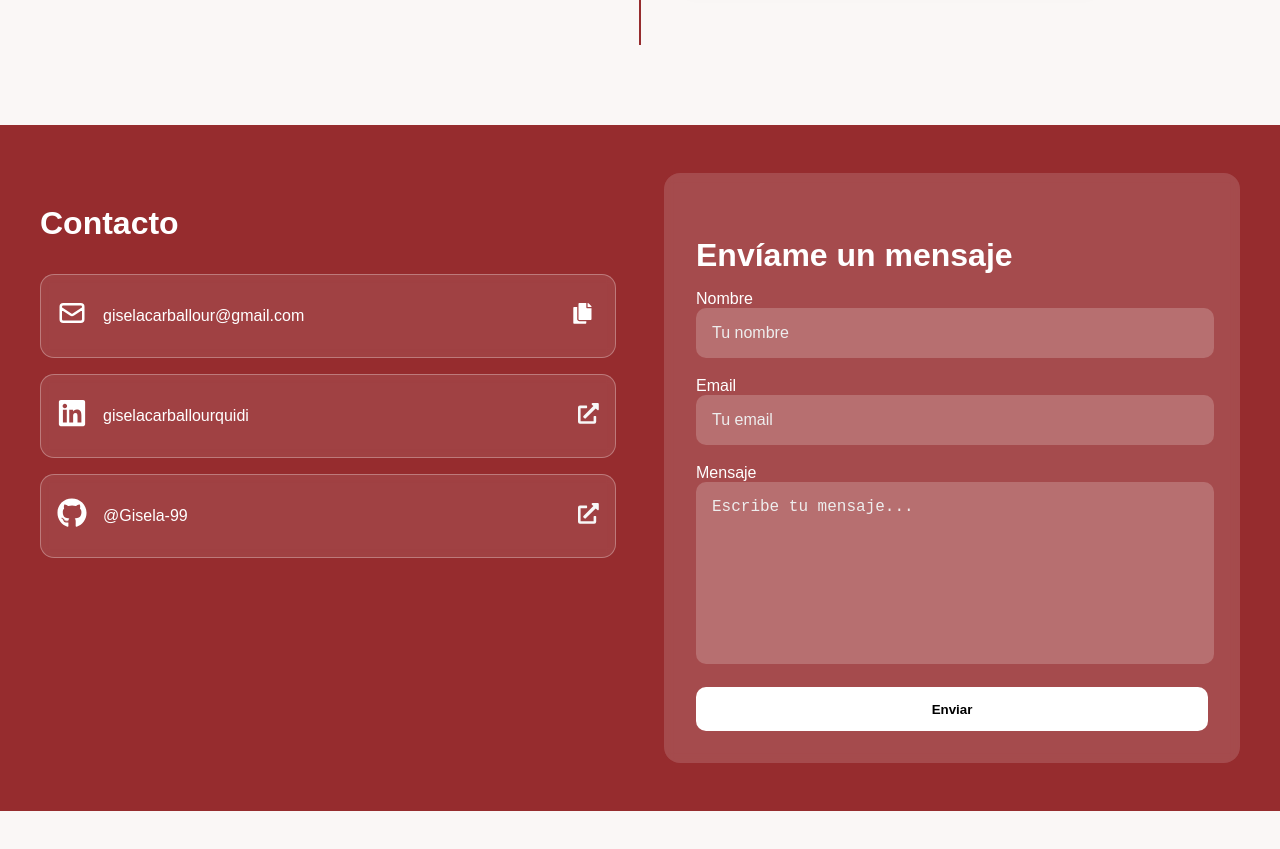
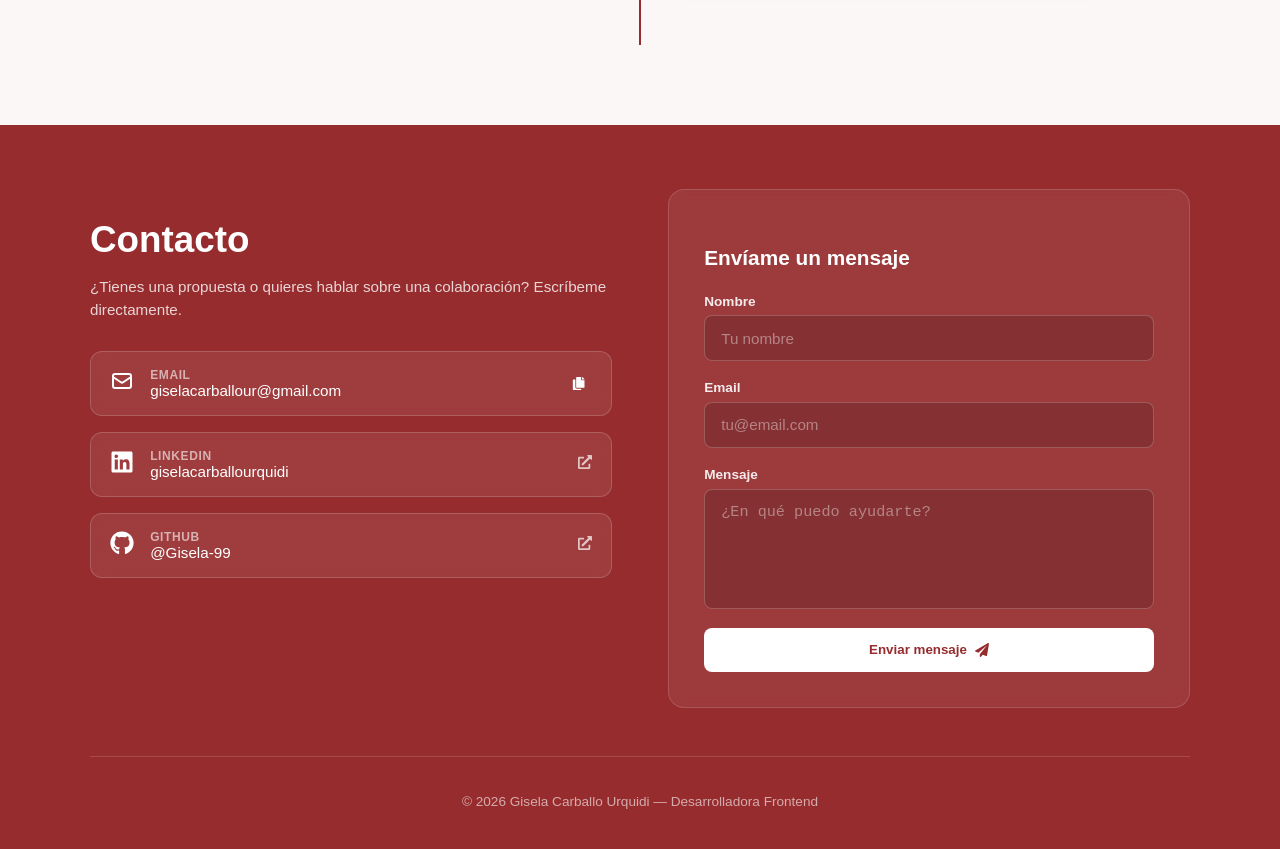
Before and after one commit to Gisela-99/giselacarballo, a React (Vite) app in the folder Portafolio/: page / in a window 1280 px wide. Shown: the part 5260-6109 px from the top of the page. Before the commit the page ends 6071 px from the top, so only its background shows below. Built offline with nearby package versions, Linux system fonts and the light colour scheme.

Commit message:
refactor: migra estilos del Footer a CSS Modules

```diff
--- /dev/null
+++ b/Portafolio/src/components/Footer/Footer.module.css
@@ -0,0 +1,225 @@
+.footerContainer {
+  background: #962c2e;
+  padding: 4rem 1.5rem 2rem 1.5rem;
+  color: white;
+}
+
+.footerGrid {
+  display: grid;
+  grid-template-columns: 1fr 1fr;
+  gap: 3.5rem;
+  max-width: 1100px;
+  margin: 0 auto;
+}
+
+.footerTitle {
+  font-size: clamp(1.8rem, 3vw, 2.3rem);
+  margin-bottom: 0.5rem;
+  font-weight: 700;
+}
+
+.contactSubtitle {
+  font-size: 0.95rem;
+  color: rgba(255, 255, 255, 0.8);
+  margin-bottom: 1.8rem;
+  line-height: 1.5;
+}
+
+.cardsWrapper {
+  display: flex;
+  flex-direction: column;
+  gap: 1rem;
+}
+
+/* CONTACT CARDS */
+.contactCard,
+.contactCardLink {
+  display: flex;
+  align-items: center;
+  gap: 1rem;
+  padding: 1rem 1.2rem;
+  background: rgba(255, 255, 255, 0.08);
+  border-radius: 12px;
+  backdrop-filter: blur(8px);
+  border: 1px solid rgba(255, 255, 255, 0.18);
+  transition: all 0.3s cubic-bezier(0.16, 1, 0.3, 1);
+  text-decoration: none;
+  color: white;
+}
+
+.contactCardLink:hover,
+.contactCard:hover {
+  transform: translateY(-3px);
+  background: rgba(255, 255, 255, 0.14);
+  border-color: rgba(255, 255, 255, 0.35);
+}
+
+.cardDetails {
+  flex: 1;
+  display: flex;
+  flex-direction: column;
+}
+
+.cardLabel {
+  font-size: 0.75rem;
+  text-transform: uppercase;
+  letter-spacing: 0.05em;
+  color: rgba(255, 255, 255, 0.6);
+  font-weight: 600;
+}
+
+.text {
+  font-size: 0.95rem;
+  margin: 0;
+  font-weight: 500;
+}
+
+.actionBtn {
+  background: transparent;
+  border: none;
+  color: white;
+  cursor: pointer;
+  padding: 0.4rem;
+  display: flex;
+  align-items: center;
+  justify-content: center;
+  border-radius: 6px;
+  transition: background 0.2s ease;
+}
+
+.actionBtn:hover {
+  background: rgba(255, 255, 255, 0.15);
+}
+
+.actionIcon {
+  opacity: 0.7;
+  transition: opacity 0.2s ease;
+}
+
+.contactCardLink:hover .actionIcon {
+  opacity: 1;
+}
+
+/* FORMULARIO */
+.formSection {
+  background: rgba(255, 255, 255, 0.07);
+  padding: 2.2rem;
+  border-radius: 16px;
+  border: 1px solid rgba(255, 255, 255, 0.15);
+  backdrop-filter: blur(8px);
+}
+
+.formTitle {
+  font-size: 1.3rem;
+  margin-bottom: 1.5rem;
+  font-weight: 600;
+}
+
+.formGroup {
+  margin-bottom: 1.2rem;
+  display: flex;
+  flex-direction: column;
+  gap: 0.4rem;
+}
+
+.formGroup label {
+  font-size: 0.85rem;
+  font-weight: 600;
+  color: rgba(255, 255, 255, 0.9);
+}
+
+input,
+textarea {
+  width: 100%;
+  box-sizing: border-box;
+  padding: 0.85rem 1rem;
+  border-radius: 8px;
+  border: 1px solid rgba(255, 255, 255, 0.2);
+  background: rgba(0, 0, 0, 0.15);
+  color: white;
+  font-size: 0.95rem;
+  outline: none;
+  transition: border-color 0.2s ease, background 0.2s ease;
+}
+
+input:focus,
+textarea:focus {
+  border-color: rgba(255, 255, 255, 0.6);
+  background: rgba(0, 0, 0, 0.25);
+}
+
+textarea {
+  height: 120px;
+  resize: none;
+}
+
+input::placeholder,
+textarea::placeholder {
+  color: rgba(255, 255, 255, 0.4);
+}
+
+.error {
+  color: #fca5a5;
+  font-size: 0.8rem;
+  margin: 0;
+}
+
+.submitBtn {
+  width: 100%;
+  padding: 0.9rem;
+  border: none;
+  border-radius: 8px;
+  font-weight: 700;
+  background: white;
+  color: #962c2e;
+  cursor: pointer;
+  display: flex;
+  align-items: center;
+  justify-content: center;
+  gap: 0.5rem;
+  transition: transform 0.2s ease, background 0.2s ease;
+}
+
+.submitBtn:hover:not(:disabled) {
+  background: #fef2f2;
+  transform: translateY(-2px);
+}
+
+.submitBtn:disabled {
+  opacity: 0.7;
+  cursor: not-allowed;
+}
+
+.success {
+  background: rgba(74, 222, 128, 0.15);
+  border: 1px solid rgba(74, 222, 128, 0.4);
+  color: #86efac;
+  padding: 0.8rem;
+  border-radius: 8px;
+  font-size: 0.85rem;
+  text-align: center;
+  margin-top: 1rem;
+}
+
+.copyright {
+  max-width: 1100px;
+  margin: 3rem auto 0 auto;
+  padding-top: 1.5rem;
+  border-top: 1px solid rgba(255, 255, 255, 0.15);
+  text-align: center;
+  font-size: 0.85rem;
+  color: rgba(255, 255, 255, 0.6);
+}
+
+/* RESPONSIVE */
+@media (max-width: 768px) {
+  .footerGrid {
+    grid-template-columns: 1fr;
+    gap: 2.5rem;
+  }
+
+  .formSection {
+    order: -1;
+    padding: 1.5rem;
+  }
+}
--- a/Portafolio/src/components/Footer/Footer.styles.css
+++ /dev/null
@@ -1,128 +0,0 @@
-.footerContainer {
-  /* background: linear-gradient(135deg, #c05d4c, rgb(163, 80, 59)); */
-  background: #962C2E;
-  padding: 3rem 1.5rem;
-  color: white;
-}
-
-.footerGrid {
-  display: grid;
-  grid-template-columns: 1fr 1fr;
-  gap: 3rem;
-  max-width: 1200px;
-  margin: 0 auto;
-}
-
-.footerTitle {
-  font-size: 2rem;
-  margin-bottom: 1rem;
-  font-weight: bold;
-}
-
-
-/* CONTACT CARDS */
-.contactSection {
-  display: flex;
-  flex-direction: column;
-  gap: 1rem;
-}
-
-.contactCard {
-  display: flex;
-  align-items: center;
-  gap: 1rem;
-  padding: 1rem;
-  background: rgba(255, 255, 255, 0.1);
-  border-radius: 14px;
-  backdrop-filter: blur(4px);
-  border: 1px solid rgba(255, 255, 255, 0.3);
-  transition: 0.3s ease;
-}
-
-.contactCard:hover {
-  transform: translateY(-3px);
-  background: rgba(255, 255, 255, 0.15);
-}
-
-.icon {
-  font-size: 1.5rem;
-}
-
-.text {
-  flex: 1;
-}
-
-.action {
-  font-size: 1.3rem;
-  cursor: pointer;
-  color: #f7f7f7;
-}
-
-
-/* FORM */
-.formSection {
-  background: rgba(255, 255, 255, 0.15);
-  padding: 2rem;
-  border-radius: 16px;
-  backdrop-filter: blur(5px);
-}
-
-.contactForm .formGroup {
-  margin-bottom: 1.2rem;
-}
-
-input,
-textarea {
-  width: 95%;
-  padding: 1rem;
-  border-radius: 10px;
-  border: none;
-  outline: none;
-  background: rgba(255, 255, 255, 0.2);
-  color: white;
-  font-size: 1rem;
-}
-
-textarea {
-  height: 150px;
-  resize: none;
-}
-
-input::placeholder,
-textarea::placeholder {
-  color: #eee;
-}
-
-.error {
-  color: #ffdddd;
-  font-size: 0.85rem;
-  margin-top: 4px;
-}
-
-.submitBtn {
-  width: 100%;
-  padding: 0.9rem;
-  border: none;
-  border-radius: 10px;
-  font-weight: bold;
-  background: white;
-  /* color: #c05d4c; */
-  cursor: pointer;
-  transition: 0.3s ease;
-}
-
-.submitBtn:hover {
-  background: #ffe6e1;
-}
-
-
-/* RESPONSIVE */
-@media (max-width: 768px) {
-  .footerGrid {
-    grid-template-columns: 1fr;
-  }
-
-  .formSection {
-    order: -1; /* formulario arriba */
-  }
-}
--- a/Portafolio/src/components/Footer/Footer.tsx
+++ b/Portafolio/src/components/Footer/Footer.tsx
@@ -1,49 +1,34 @@
-import "./Footer.styles.css";
 import { useState } from "react";
+import styles from "./Footer.module.css";
 import { HiOutlineMail } from "react-icons/hi";
 import {
   FaLinkedin,
   FaGithub,
   FaCopy,
+  FaCheck,
   FaExternalLinkAlt,
+  FaPaperPlane,
 } from "react-icons/fa";
 
 function Footer() {
-  const [form, setForm] = useState({
-    name: "",
-    email: "",
-    message: "",
-  });
-
-  const [errors, setErrors] = useState({
-    name: "",
-    email: "",
-    message: "",
-  });
-
+  const [form, setForm] = useState({ name: "", email: "", message: "" });
+  const [errors, setErrors] = useState({ name: "", email: "", message: "" });
+  const [copied, setCopied] = useState(false);
+  const [isSubmitting, setIsSubmitting] = useState(false);
   const [success, setSuccess] = useState(false);
 
-  // Actualizar inputs
   const handleChange = (
     e: React.ChangeEvent<HTMLInputElement | HTMLTextAreaElement>
   ) => {
     setForm({ ...form, [e.target.name]: e.target.value });
+    if (errors[e.target.name as keyof typeof errors]) {
+      setErrors({ ...errors, [e.target.name]: "" });
+    }
   };
-
-  // Validación
 
   const validate = () => {
     let valid = true;
-
-  const newErrors: {
-    name: string;
-    email: string;
-    message: string;
-  } = {
-    name: "",
-    email: "",
-    message: "",
-  };
+    const newErrors = { name: "", email: "", message: "" };
 
     if (!form.name.trim()) {
       newErrors.name = "El nombre es obligatorio";
@@ -54,7 +39,7 @@ function Footer() {
       newErrors.email = "El email es obligatorio";
       valid = false;
     } else if (!/\S+@\S+\.\S+/.test(form.email)) {
-    newErrors.email = "Email inválido";
+      newErrors.email = "Introduce un email válido";
       valid = false;
     }
 
@@ -62,95 +47,109 @@ function Footer() {
       newErrors.message = "El mensaje es obligatorio";
       valid = false;
     } else if (form.message.length < 10) {
-    newErrors.message = "Debe tener al menos 10 caracteres";
+      newErrors.message = "El mensaje debe tener al menos 10 caracteres";
       valid = false;
     }
 
     setErrors(newErrors);
     return valid;
   };
-  // Submit
+
   const handleSubmit = (e: React.FormEvent) => {
     e.preventDefault();
     if (!validate()) return;
 
+    setIsSubmitting(true);
+
+    // Simulación de envío (conectar con Web3Forms, Formspree o EmailJS)
+    setTimeout(() => {
+      setIsSubmitting(false);
       setSuccess(true);
       setForm({ name: "", email: "", message: "" });
-
-    // Aquí puedes conectar EmailJS / Formspree
+      setTimeout(() => setSuccess(false), 5000);
+    }, 1000);
   };
 
-  // Copiar texto
   const copyToClipboard = (text: string) => {
-    navigator.clipboard
-      .writeText(text)
-      .catch(() => alert("No se pudo copiar"));
+    navigator.clipboard.writeText(text).then(() => {
+      setCopied(true);
+      setTimeout(() => setCopied(false), 2000);
+    });
   };
 
   return (
-    <footer className="footerContainer" id="contact">
-      <div className="footerGrid">
-        {/* CONTACTO */}
-        <div className="contactSection">
-          <h3 className="footerTitle">Contacto</h3>
+    <footer className={styles.footerContainer} id="contact">
+      <div className={styles.footerGrid}>
+        {/* SECCIÓN INFORMACIÓN DE CONTACTO */}
+        <div className={styles.contactSection}>
+          <h2 className={styles.footerTitle}>Contacto</h2>
+          <p className={styles.contactSubtitle}>
+            ¿Tienes una propuesta o quieres hablar sobre una colaboración? Escríbeme directamente.
+          </p>
 
-          <div className="contactCard">
-            <span className="icon">
-              <HiOutlineMail size={30} />
+          <div className={styles.cardsWrapper}>
+            <div className={styles.contactCard}>
+              <span className={styles.icon}>
+                <HiOutlineMail size={24} />
               </span>
-            <p className="text">giselacarballour@gmail.com</p>
+              <div className={styles.cardDetails}>
+                <span className={styles.cardLabel}>Email</span>
+                <p className={styles.text}>giselacarballour@gmail.com</p>
+              </div>
               <button
                 type="button"
-              className="action"
+                className={styles.actionBtn}
                 aria-label="Copiar email"
-              style={{backgroundColor:"transparent", border:"none"}}
-              onClick={() =>
-                copyToClipboard("giselacarballour@gmail.com")
-              }
+                onClick={() => copyToClipboard("giselacarballour@gmail.com")}
               >
-              <FaCopy color="white"/>
+                {copied ? <FaCheck color="#4ADE80" /> : <FaCopy />}
               </button>
             </div>
 
-          <div className="contactCard">
-            <span className="icon">
-              <FaLinkedin size={30} />
-            </span>
-            <p className="text">giselacarballourquidi</p>
             <a
-              className="action"
+              className={styles.contactCardLink}
               href="https://www.linkedin.com/in/giselacarballourquidi"
               target="_blank"
               rel="noopener noreferrer"
-              aria-label="Ir a LinkedIn"
             >
-              <FaExternalLinkAlt />
+              <span className={styles.icon}>
+                <FaLinkedin size={24} />
+              </span>
+              <div className={styles.cardDetails}>
+                <span className={styles.cardLabel}>LinkedIn</span>
+                <p className={styles.text}>giselacarballourquidi</p>
+              </div>
+              <span className={styles.actionIcon}>
+                <FaExternalLinkAlt size={14} />
+              </span>
             </a>
-          </div>
 
-          <div className="contactCard">
-            <span className="icon">
-              <FaGithub size={30} />
-            </span>
-            <p className="text">@Gisela-99</p>
             <a
-              className="action"
+              className={styles.contactCardLink}
               href="https://github.com/Gisela-99"
               target="_blank"
               rel="noopener noreferrer"
-              aria-label="Ir a GitHub"
             >
-              <FaExternalLinkAlt />
+              <span className={styles.icon}>
+                <FaGithub size={24} />
+              </span>
+              <div className={styles.cardDetails}>
+                <span className={styles.cardLabel}>GitHub</span>
+                <p className={styles.text}>@Gisela-99</p>
+              </div>
+              <span className={styles.actionIcon}>
+                <FaExternalLinkAlt size={14} />
+              </span>
             </a>
           </div>
         </div>
 
-        {/* FORMULARIO */}
-        <div className="formSection">
-          <h3 className="footerTitle">Envíame un mensaje</h3>
+        {/* SECCIÓN FORMULARIO */}
+        <div className={styles.formSection}>
+          <h3 className={styles.formTitle}>Envíame un mensaje</h3>
 
-          <form className="contactForm" onSubmit={handleSubmit} noValidate>
-            <div className="formGroup">
+          <form className={styles.contactForm} onSubmit={handleSubmit} noValidate>
+            <div className={styles.formGroup}>
               <label htmlFor="name">Nombre</label>
               <input
                 id="name"
@@ -160,49 +159,57 @@ function Footer() {
                 value={form.name}
                 onChange={handleChange}
               />
-              {errors.name && <p className="error">{errors.name}</p>}
+              {errors.name && <p className={styles.error}>{errors.name}</p>}
             </div>
 
-            <div className="formGroup">
+            <div className={styles.formGroup}>
               <label htmlFor="email">Email</label>
               <input
                 id="email"
                 name="email"
                 type="email"
-                placeholder="Tu email"
+                placeholder="tu@email.com"
                 value={form.email}
                 onChange={handleChange}
               />
-              {errors.email && (
-                <p className="error">{errors.email}</p>
-              )}
+              {errors.email && <p className={styles.error}>{errors.email}</p>}
             </div>
 
-            <div className="formGroup">
+            <div className={styles.formGroup}>
               <label htmlFor="message">Mensaje</label>
               <textarea
                 id="message"
                 name="message"
-                placeholder="Escribe tu mensaje..."
+                placeholder="¿En qué puedo ayudarte?"
                 value={form.message}
                 onChange={handleChange}
               />
-              {errors.message && (
-                <p className="error">{errors.message}</p>
-              )}
+              {errors.message && <p className={styles.error}>{errors.message}</p>}
             </div>
 
-            <button type="submit" className="submitBtn">
-              Enviar
+            <button
+              type="submit"
+              className={styles.submitBtn}
+              disabled={isSubmitting}
+            >
+              {isSubmitting ? "Enviando..." : (
+                <>
+                  Enviar mensaje <FaPaperPlane size={14} />
+                </>
+              )}
             </button>
 
             {success && (
-              <p className="success">
-                ¡Mensaje enviado correctamente! 💌
+              <p className={styles.success}>
+                ¡Mensaje enviado correctamente! Te responderé lo antes posible. 💌
               </p>
             )}
           </form>
         </div>
+      </div>
+
+      <div className={styles.copyright}>
+        <p>© {new Date().getFullYear()} Gisela Carballo Urquidi — Desarrolladora Frontend</p>
       </div>
     </footer>
   );
```
Lines whose indentation alone changed are shown as unchanged.
